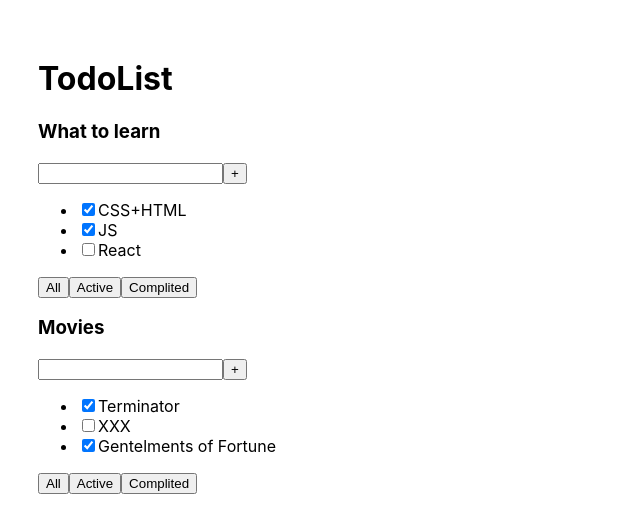
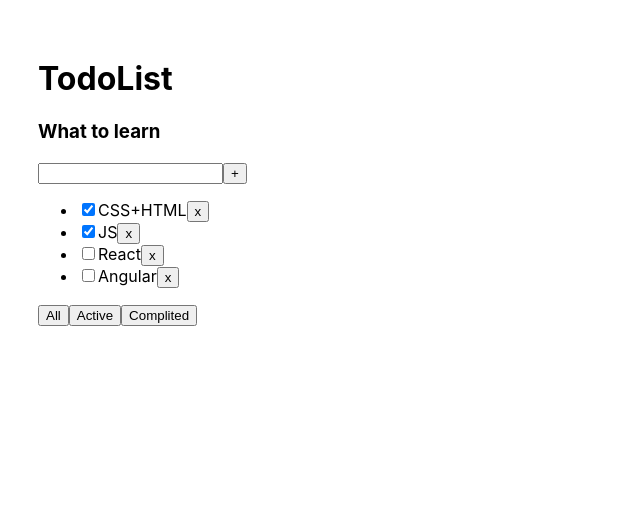
Before and after one commit to AlexKabanau/todolist, a React (Create React App) app: page / in a window 1280 px wide. Shown: the top 532 px of the page, without its empty margins (0-640 px from the left). Built offline with nearby package versions, Linux system fonts and the light colour scheme.

Commit message:
feat: add filters

```diff
--- a/src/App.tsx
+++ b/src/App.tsx
@@ -1,29 +1,53 @@
-import React from 'react';
+import React, { useState } from 'react';
 // import logo from './logo.svg';
 import './App.css';
 import { TaskType, TodoList } from './TodoList';
 
+export type FilterValuesType = 'all' | 'complited' | 'active';
+
 function App() {
-  let tasks1: Array<TaskType> = [
+  // let initTasks: Array<TaskType> = [
+  //   { id: 1, title: 'CSS+HTML', isDone: true },
+  //   { id: 2, title: 'JS', isDone: true },
+  //   { id: 3, title: 'React', isDone: false },
+  //   { id: 4, title: 'Angular', isDone: false },
+  // ];
+
+  let [tasks, setTasks] = useState<Array<TaskType>>([
     { id: 1, title: 'CSS+HTML', isDone: true },
     { id: 2, title: 'JS', isDone: true },
     { id: 3, title: 'React', isDone: false },
-  ];
+    { id: 4, title: 'Angular', isDone: false },
+  ]);
 
-  let tasks2: Array<TaskType> = [
-    { id: 1, title: 'Terminator', isDone: true },
-    { id: 2, title: 'XXX', isDone: false },
-    { id: 3, title: 'Gentelments of Fortune', isDone: true },
-  ];
+  const [filter, setFilter] = useState<FilterValuesType>('all');
+
+  function removeTask(id: number) {
+    let filteredTasks = tasks.filter((t) => t.id !== id);
+    setTasks(filteredTasks);
+  }
+
+  function changeFilter(value: FilterValuesType) {
+    setFilter(value);
+  }
+
+  let tasksForTodoList = tasks;
+  if (filter === 'complited') {
+    tasksForTodoList = tasks.filter((t) => t.isDone === true);
+  }
+  if (filter === 'active') {
+    tasksForTodoList = tasks.filter((t) => t.isDone === false);
+  }
 
   return (
     <div className="App">
       <h1>TodoList</h1>
-      {/* <input type="checkbox" />
-      <input type="date" />
-      <input placeholder="todoList" /> */}
-      <TodoList title="What to learn" tasks={tasks1} />
-      <TodoList title="Movies" tasks={tasks2} />
+      <TodoList
+        title="What to learn"
+        tasks={tasksForTodoList}
+        removeTask={removeTask}
+        changeFilter={changeFilter}
+      />
     </div>
   );
 }
--- a/src/TodoList.tsx
+++ b/src/TodoList.tsx
@@ -1,4 +1,5 @@
 import React from 'react';
+import { FilterValuesType } from './App';
 
 export type TaskType = {
   id: number;
@@ -9,6 +10,8 @@
 type PropsType = {
   title: string;
   tasks: Array<TaskType>;
+  removeTask: (id: number) => void;
+  changeFilter: (value: FilterValuesType) => void;
 };
 
 export const TodoList = (props: PropsType) => {
@@ -20,23 +23,38 @@
         <button>+</button>
       </div>
       <ul>
-        <li>
-          <input type="checkbox" checked={props.tasks[0].isDone} />
-          <span>{props.tasks[0].title}</span>
-        </li>
-        <li>
-          <input type="checkbox" checked={props.tasks[1].isDone} />
-          <span>{props.tasks[1].title}</span>
-        </li>
-        <li>
-          <input type="checkbox" checked={props.tasks[2].isDone} />
-          <span>{props.tasks[2].title}</span>
-        </li>
+        {props.tasks.map((t, key) => (
+          <li key={key}>
+            <input type="checkbox" checked={t.isDone} />
+            <span>{t.title}</span>
+            <button
+              onClick={() => {
+                props.removeTask(t.id);
+              }}>
+              x
+            </button>
+          </li>
+        ))}
       </ul>
       <div>
-        <button>All</button>
-        <button>Active</button>
-        <button>Complited</button>
+        <button
+          onClick={() => {
+            props.changeFilter('all');
+          }}>
+          All
+        </button>
+        <button
+          onClick={() => {
+            props.changeFilter('active');
+          }}>
+          Active
+        </button>
+        <button
+          onClick={() => {
+            props.changeFilter('complited');
+          }}>
+          Complited
+        </button>
       </div>
     </div>
   );
```
